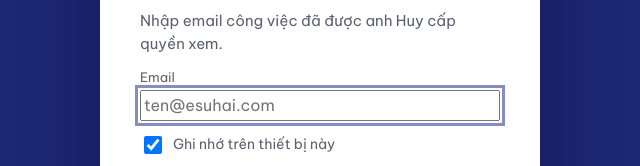
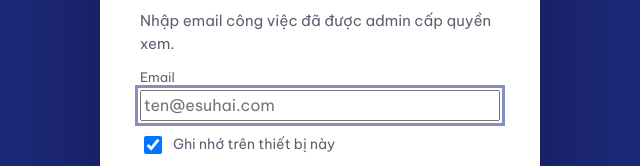
Before and after one commit to huy2908-lumos/p2-vinhlong, a plain HTML site: page index.html in a window 1280 px wide. Shown: the part 392-558 px from the top of the page, 320-960 px from the left. Drawn offline with Linux system fonts and the light colour scheme.

Commit message:
Bỏ tên anh Huy khỏi thông báo trên màn hình đăng nhập
Co-Authored-By: Claude Opus 5.5 <noreply@anthropic.com>
Claude-Session: https://claude.ai/code/session_015cjVpK5v5Xv8toD9YYaV62

```diff
--- a/index.html
+++ b/index.html
@@ -1197,11 +1197,11 @@ function load(d) {
 const ADMIN_MAIL = 'huy2908@gmail.com';
 function gate(msg, email) {
   document.body.classList.add('locked');
-  $('#view').innerHTML = `<section class="gate band"><div class="gcard"><div class="seal big" aria-hidden="true">P2</div><h1>Báo cáo chương trình P2 · Vĩnh Long</h1><p class="sub">Nhập email công việc đã được anh Huy cấp quyền xem.</p>
+  $('#view').innerHTML = `<section class="gate band"><div class="gcard"><div class="seal big" aria-hidden="true">P2</div><h1>Báo cáo chương trình P2 · Vĩnh Long</h1><p class="sub">Nhập email công việc đã được admin cấp quyền xem.</p>
   <form id="gForm" autocomplete="on"><div class="fld"><label for="gEmail">Email</label><input type="email" id="gEmail" required autocomplete="email" inputmode="email" value="${esc(email || '')}" placeholder="ten@esuhai.com"></div>
   <label class="rem"><input type="checkbox" id="gRem" checked> Ghi nhớ trên thiết bị này</label>
   ${msg && msg !== 'NOACCESS' ? `<p class="gerr" role="alert">${esc(msg)}</p>` : ''}<button class="btn pri" type="submit" id="gBtn">Xem báo cáo</button></form>
-  ${msg === 'NOACCESS' ? `<form id="rqForm" class="rq" autocomplete="on"><p class="gerr" role="alert">Email này chưa được cấp quyền xem.</p><h2>Gửi yêu cầu cấp quyền tới admin</h2><p>Vui lòng điền thông tin để gửi yêu cầu tới anh Huy (admin). Sau khi được duyệt, bạn đăng nhập lại bằng email ở trên.</p>
+  ${msg === 'NOACCESS' ? `<form id="rqForm" class="rq" autocomplete="on"><p class="gerr" role="alert">Email này chưa được cấp quyền xem.</p><h2>Gửi yêu cầu cấp quyền tới admin</h2><p>Vui lòng điền thông tin để gửi yêu cầu tới admin. Sau khi được duyệt, bạn đăng nhập lại bằng email ở trên.</p>
   <div class="fld"><label for="rqName">Họ và tên *</label><input id="rqName" required autocomplete="name"></div>
   <div class="fld"><label for="rqOrg">Đơn vị / Trường / Chức vụ</label><input id="rqOrg" autocomplete="organization"></div>
   <div class="fld"><label for="rqWhy">Lý do cần xem báo cáo</label><textarea id="rqWhy" rows="2"></textarea></div>
@@ -1209,7 +1209,7 @@ function gate(msg, email) {
   <p id="rqNote">Yêu cầu được gửi tới <b>${ADMIN_MAIL}</b>.</p></form>` : ''}</div></section>`;
   const rq = $('#rqForm');
   if (rq) {
-    const txt = () => `Kính gửi anh Huy,\n\nEm xin được cấp quyền xem Báo cáo chương trình P2 · Vĩnh Long.\n\n- Email đăng nhập: ${$('#gEmail').value.trim().toLowerCase()}\n- Họ và tên: ${$('#rqName').value.trim()}\n- Đơn vị / Trường / Chức vụ: ${$('#rqOrg').value.trim()}\n- Lý do: ${$('#rqWhy').value.trim()}\n\nTrân trọng.`;
+    const txt = () => `Kính gửi Admin,\n\nEm xin được cấp quyền xem Báo cáo chương trình P2 · Vĩnh Long.\n\n- Email đăng nhập: ${$('#gEmail').value.trim().toLowerCase()}\n- Họ và tên: ${$('#rqName').value.trim()}\n- Đơn vị / Trường / Chức vụ: ${$('#rqOrg').value.trim()}\n- Lý do: ${$('#rqWhy').value.trim()}\n\nTrân trọng.`;
     const subj = () => `[P2 Vĩnh Long] Yêu cầu cấp quyền xem – ${$('#gEmail').value.trim().toLowerCase()}`;
     rq.addEventListener('submit', ev => { ev.preventDefault(); location.href = `mailto:${ADMIN_MAIL}?subject=${encodeURIComponent(subj())}&body=${encodeURIComponent(txt())}`;
       $('#rqNote').innerHTML = `<span class="ok">Ứng dụng email đã mở sẵn nội dung — bạn chỉ cần bấm Gửi.</span> Nếu máy không mở ứng dụng email, hãy bấm “Sao chép nội dung” rồi gửi tới <b>${ADMIN_MAIL}</b>.`; });
```
